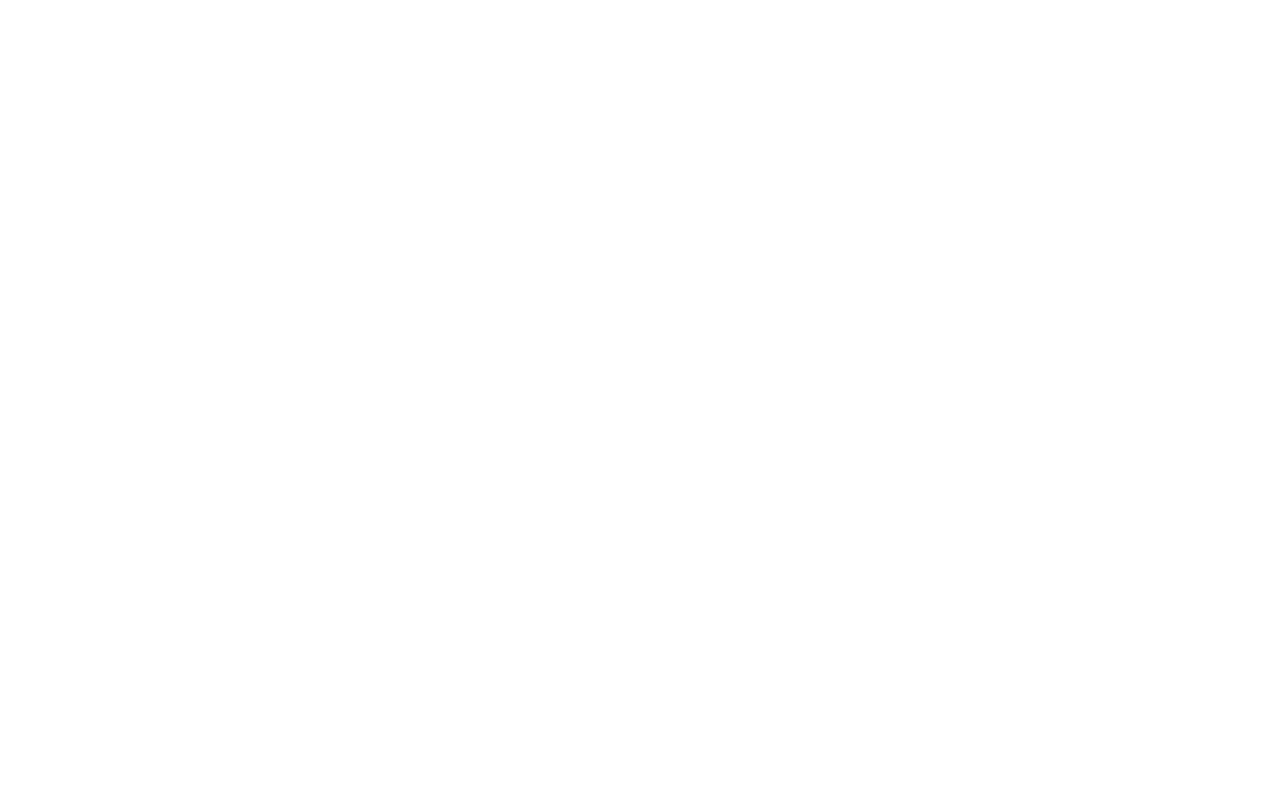
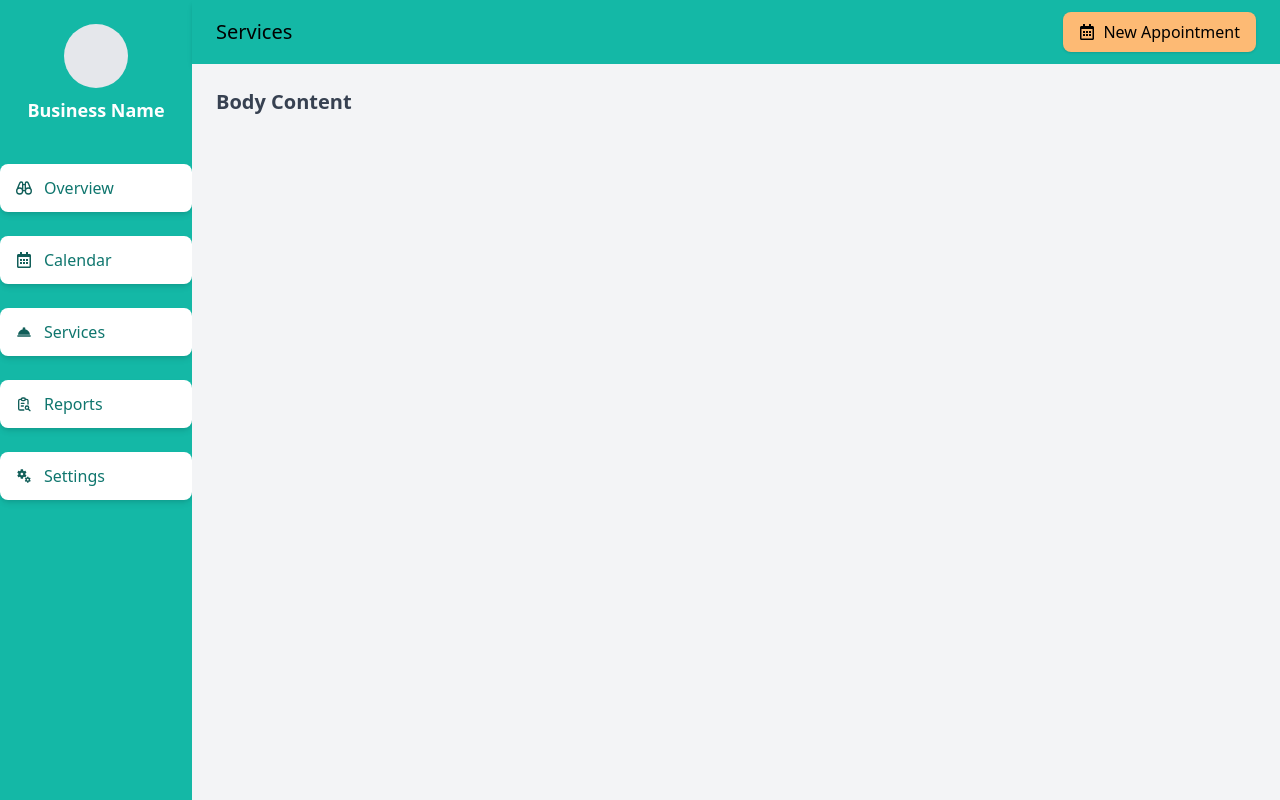
Before and after one commit to ItzYaboiiJoe/AppointmentApp, a React (Vite) app: page /AdminServices in a window 1280 px wide. Before the commit this address had no page. Built offline with nearby package versions, Linux system fonts and the light colour scheme.

Commit message:
Finished side and top bar and ready for body content

```diff
--- a/src/App.jsx
+++ b/src/App.jsx
@@ -12,11 +12,11 @@ function App() {
       <div className="flex-grow">
         <Routes>
           <Route path="/" element={<AdminOverview />} />
-          <Route path="/Overview" element={<AdminOverview />} />
-          <Route path="/Calendar" element={<AdminCalendar />} />
-          <Route path="/Services" element={<AdminServices />} />
-          <Route path="/Reports" element={<AdminReports />} />
-          <Route path="/Settings" element={<AdminSettings />} />
+          <Route path="/AdminOverview" element={<AdminOverview />} />
+          <Route path="/AdminCalendar" element={<AdminCalendar />} />
+          <Route path="/AdminServices" element={<AdminServices />} />
+          <Route path="/AdminReports" element={<AdminReports />} />
+          <Route path="/AdminSettings" element={<AdminSettings />} />
         </Routes>
       </div>
     </Router>
--- a/src/Components/AdminSideNavbar.jsx
+++ b/src/Components/AdminSideNavbar.jsx
@@ -6,7 +6,7 @@ import { TbReportSearch } from "react-icons/tb";
 
 function AdminSideNavbar() {
   return (
-    <nav className="w-64 bg-teal-500 h-screen flex flex-col items-center py-6">
+    <nav className="w-48 bg-teal-500 h-screen flex flex-col items-center py-6">
       {/* Business Name Section */}
       <div className="mb-10 text-white flex items-center flex-col">
         <div className="w-16 h-16 bg-gray-200 rounded-full mb-2"></div>
@@ -15,34 +15,49 @@ function AdminSideNavbar() {
 
       {/* Navigation Links */}
       <ul className="w-full space-y-6">
-        <li className="flex items-center bg-white px-4 py-3 rounded-lg shadow-md">
-          <GrOverview className="text-teal-700 mr-3" />
-          <Link to="/Overview" className="text-teal-700 font-medium">
-            Overview
+        <li className="w-full">
+          <Link
+            to="/AdminOverview"
+            className="flex items-center bg-white w-full px-4 py-3 rounded-lg shadow-md hover:bg-gray-300"
+          >
+            <GrOverview className="text-teal-800 mr-3" />
+            <span className="text-teal-700 font-medium">Overview</span>
           </Link>
         </li>
-        <li className="flex items-center bg-white px-4 py-3 rounded-lg shadow-md">
-          <FaRegCalendarAlt className="text-teal-700 mr-3" />
-          <Link to="/Calendar" className="text-teal-700 font-medium">
-            Calendar
+        <li className="w-full">
+          <Link
+            to="/AdminCalendar"
+            className="flex items-center bg-white w-full px-4 py-3 rounded-lg shadow-md hover:bg-gray-300"
+          >
+            <FaRegCalendarAlt className="text-teal-800 mr-3" />
+            <span className="text-teal-700 font-medium">Calendar</span>
           </Link>
         </li>
-        <li className="flex items-center bg-white px-4 py-3 rounded-lg shadow-md">
-          <MdRoomService className="text-teal-700 mr-3" />
-          <Link to="/Services" className="text-teal-700 font-medium">
-            Services
+        <li className="w-full">
+          <Link
+            to="/AdminServices"
+            className="flex items-center bg-white w-full px-4 py-3 rounded-lg shadow-md hover:bg-gray-300"
+          >
+            <MdRoomService className="text-teal-800 mr-3" />
+            <span className="text-teal-700 font-medium">Services</span>
           </Link>
         </li>
-        <li className="flex items-center bg-white px-4 py-3 rounded-lg shadow-md">
-          <TbReportSearch className="text-teal-700 mr-3" />
-          <Link to="/Reports" className="text-teal-700 font-medium">
-            Reports
+        <li className="w-full">
+          <Link
+            to="/AdminReports"
+            className="flex items-center bg-white w-full px-4 py-3 rounded-lg shadow-md hover:bg-gray-300"
+          >
+            <TbReportSearch className="text-teal-800 mr-3" />
+            <span className="text-teal-700 font-medium">Reports</span>
           </Link>
         </li>
-        <li className="flex items-center bg-white px-4 py-3 rounded-lg shadow-md">
-          <MdMiscellaneousServices className="text-teal-700 mr-3" />
-          <Link to="/Settings" className="text-teal-700 font-medium">
-            Settings
+        <li className="w-full">
+          <Link
+            to="/AdminSettings"
+            className="flex items-center bg-white w-full px-4 py-3 rounded-lg shadow-md hover:bg-gray-300"
+          >
+            <MdMiscellaneousServices className="text-teal-800 mr-3" />
+            <span className="text-teal-700 font-medium">Settings</span>
           </Link>
         </li>
       </ul>
--- /dev/null
+++ b/src/Components/AdminTopNavbar.jsx
@@ -0,0 +1,18 @@
+import { FaRegCalendarAlt } from "react-icons/fa";
+
+function AdminTopNavbar({ pageTitle }) {
+  return (
+    <header className="w-full bg-teal-500 h-16 flex items-center justify-between px-6 shadow-md">
+      <h1 className="text-black text-xl font-medium">{pageTitle}</h1>
+      <button
+        className="flex items-center bg-orange-300 text-black px-4 py-2 rounded-lg shadow hover:bg-orange-400"
+        onClick={"#"}
+      >
+        <FaRegCalendarAlt className="mr-2" />
+        New Appointment
+      </button>
+    </header>
+  );
+}
+
+export default AdminTopNavbar;
--- a/src/Pages/AdminCalendar.jsx
+++ b/src/Pages/AdminCalendar.jsx
@@ -1,7 +1,21 @@
 import AdminSideNavbar from "../Components/AdminSideNavbar";
+import AdminTopNavbar from "../Components/AdminTopNavbar";
 
 function AdminCalendar() {
-  return <AdminSideNavbar />;
+  return (
+    // side Navbar
+    <div className="flex h-screen">
+      <AdminSideNavbar />
+      {/* Top Navbar */}
+      <div className="flex-1 flex flex-col">
+        <AdminTopNavbar pageTitle="Calendar" />
+        {/* Body Content */}
+        <div className="flex-1 bg-gray-100 p-6">
+          <h1 className="text-gray-700 text-xl font-bold">Body Content</h1>
+        </div>
+      </div>
+    </div>
+  );
 }
 
 export default AdminCalendar;
--- a/src/Pages/AdminOverview.jsx
+++ b/src/Pages/AdminOverview.jsx
@@ -1,7 +1,21 @@
 import AdminSideNavbar from "../Components/AdminSideNavbar";
+import AdminTopNavbar from "../Components/AdminTopNavbar";
 
 function AdminOverview() {
-  return <AdminSideNavbar />;
+  return (
+    // side Navbar
+    <div className="flex h-screen">
+      <AdminSideNavbar />
+      {/* Top Navbar */}
+      <div className="flex-1 flex flex-col">
+        <AdminTopNavbar pageTitle="Overview" />
+        {/* Body Content */}
+        <div className="flex-1 bg-gray-100 p-6">
+          <h1 className="text-gray-700 text-xl font-bold">Body Content</h1>
+        </div>
+      </div>
+    </div>
+  );
 }
 
 export default AdminOverview;
--- a/src/Pages/AdminReports.jsx
+++ b/src/Pages/AdminReports.jsx
@@ -1,7 +1,21 @@
 import AdminSideNavbar from "../Components/AdminSideNavbar";
+import AdminTopNavbar from "../Components/AdminTopNavbar";
 
 function AdminReports() {
-  return <AdminSideNavbar />;
+  return (
+    // side Navbar
+    <div className="flex h-screen">
+      <AdminSideNavbar />
+      {/* Top Navbar */}
+      <div className="flex-1 flex flex-col">
+        <AdminTopNavbar pageTitle="Reports" />
+        {/* Body Content */}
+        <div className="flex-1 bg-gray-100 p-6">
+          <h1 className="text-gray-700 text-xl font-bold">Body Content</h1>
+        </div>
+      </div>
+    </div>
+  );
 }
 
 export default AdminReports;
--- a/src/Pages/AdminServices.jsx
+++ b/src/Pages/AdminServices.jsx
@@ -1,7 +1,21 @@
 import AdminSideNavbar from "../Components/AdminSideNavbar";
+import AdminTopNavbar from "../Components/AdminTopNavbar";
 
 function AdminServices() {
-  return <AdminSideNavbar />;
+  return (
+    // side Navbar
+    <div className="flex h-screen">
+      <AdminSideNavbar />
+      {/* Top Navbar */}
+      <div className="flex-1 flex flex-col">
+        <AdminTopNavbar pageTitle="Services" />
+        {/* Body Content */}
+        <div className="flex-1 bg-gray-100 p-6">
+          <h1 className="text-gray-700 text-xl font-bold">Body Content</h1>
+        </div>
+      </div>
+    </div>
+  );
 }
 
 export default AdminServices;
--- a/src/Pages/AdminSettings.jsx
+++ b/src/Pages/AdminSettings.jsx
@@ -1,7 +1,21 @@
 import AdminSideNavbar from "../Components/AdminSideNavbar";
+import AdminTopNavbar from "../Components/AdminTopNavbar";
 
 function AdminSettings() {
-  return <AdminSideNavbar />;
+  return (
+    // side Navbar
+    <div className="flex h-screen">
+      <AdminSideNavbar />
+      {/* Top Navbar */}
+      <div className="flex-1 flex flex-col">
+        <AdminTopNavbar pageTitle="Settings" />
+        {/* Body Content */}
+        <div className="flex-1 bg-gray-100 p-6">
+          <h1 className="text-gray-700 text-xl font-bold">Body Content</h1>
+        </div>
+      </div>
+    </div>
+  );
 }
 
 export default AdminSettings;
```
